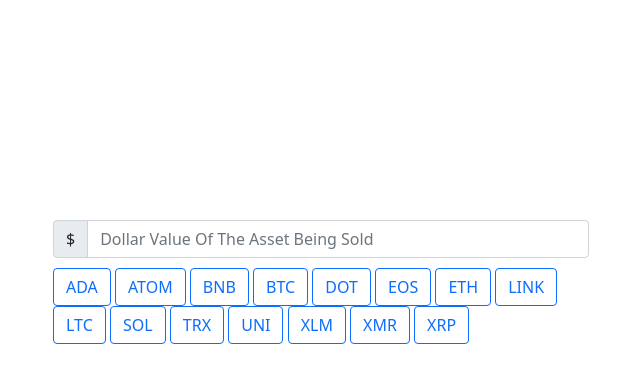
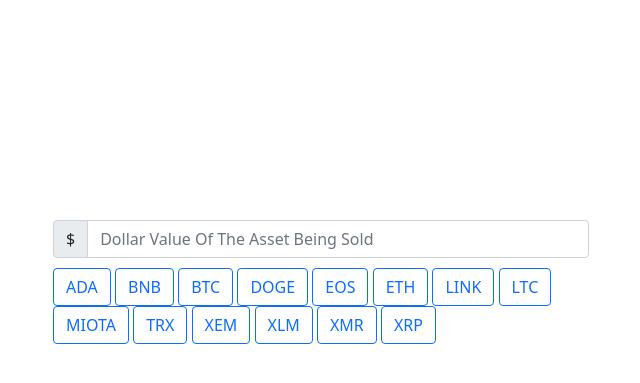
Before and after one commit to malarkiar/C964-Capstone, a Flask app: page / in a window 1280 px wide. Shown: the top 383 px of the page, without its empty margins (319-959 px from the left). Run offline with Flask 2, Linux system fonts and the light colour scheme.

Commit message:
swapped out some currencies

```diff
--- a/app/templates/index.html
+++ b/app/templates/index.html
@@ -39,14 +39,12 @@
                     </div>
                     <input type="submit" class="btn-check navitem" name="asset" id="ada-btn" autocomplete="off" value="ADA">
                     <label class="btn btn-outline-primary" for="ada-btn">ADA</label>
-                    <input type="submit" class="btn-check navitem" name="asset" id="atom-btn" autocomplete="off" value="ATOM">
-                    <label class="btn btn-outline-primary" for="atom-btn">ATOM</label>
                     <input type="submit" class="btn-check navitem" name="asset" id="bnb-btn" autocomplete="off" value="BNB">
                     <label class="btn btn-outline-primary" for="bnb-btn">BNB</label>
                     <input type="submit" class="btn-check navitem" name="asset" id="btc-btn" autocomplete="off" value="BTC">
                     <label class="btn btn-outline-primary" for="btc-btn">BTC</label>
-                    <input type="submit" class="btn-check navitem" name="asset" id="dot-btn" autocomplete="off" value="DOT">
-                    <label class="btn btn-outline-primary" for="dot-btn">DOT</label>
+                    <input type="submit" class="btn-check navitem" name="asset" id="doge-btn" autocomplete="off" value="DOGE">
+                    <label class="btn btn-outline-primary" for="doge-btn">DOGE</label>
                     <input type="submit" class="btn-check navitem" name="asset" id="eos-btn" autocomplete="off" value="EOS">
                     <label class="btn btn-outline-primary" for="eos-btn">EOS</label>
                     <input type="submit" class="btn-check navitem" name="asset" id="eth-btn" autocomplete="off" value="ETH">
@@ -55,12 +53,12 @@
                     <label class="btn btn-outline-primary" for="link-btn">LINK</label>
                     <input type="submit" class="btn-check navitem" name="asset" id="ltc-btn" autocomplete="off" value="LTC">
                     <label class="btn btn-outline-primary" for="ltc-btn">LTC</label>
-                    <input type="submit" class="btn-check navitem" name="asset" id="sol-btn" autocomplete="off" value="SOL">
-                    <label class="btn btn-outline-primary" for="sol-btn">SOL</label>
+                    <input type="submit" class="btn-check navitem" name="asset" id="miota-btn" autocomplete="off" value="MIOTA">
+                    <label class="btn btn-outline-primary" for="miota-btn">MIOTA</label>
                     <input type="submit" class="btn-check navitem" name="asset" id="trx-btn" autocomplete="off" value="TRX">
                     <label class="btn btn-outline-primary" for="trx-btn">TRX</label>
-                    <input type="submit" class="btn-check navitem" name="asset" id="uni-btn" autocomplete="off" value="UNI">
-                    <label class="btn btn-outline-primary" for="uni-btn">UNI</label>
+                    <input type="submit" class="btn-check navitem" name="asset" id="xem-btn" autocomplete="off" value="XEM">
+                    <label class="btn btn-outline-primary" for="xem-btn">XEM</label>
                     <input type="submit" class="btn-check navitem" name="asset" id="xlm-btn" autocomplete="off" value="XLM">
                     <label class="btn btn-outline-primary" for="xlm-btn">XLM</label>
                     <input type="submit" class="btn-check navitem" name="asset" id="xmr-btn" autocomplete="off" value="XMR">
```
